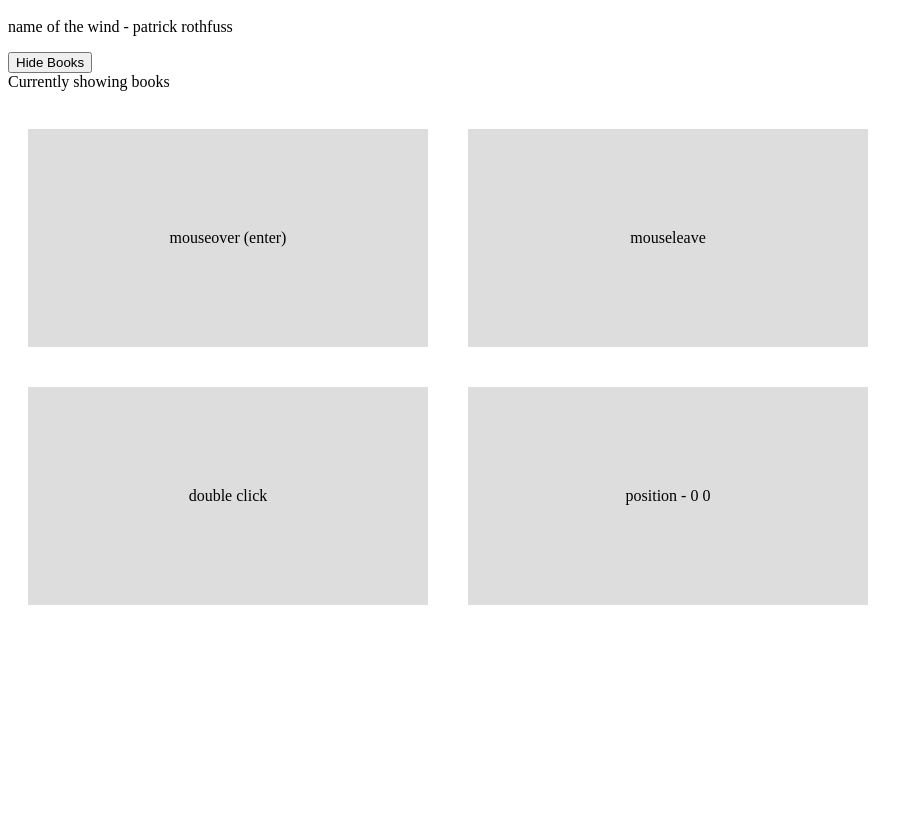
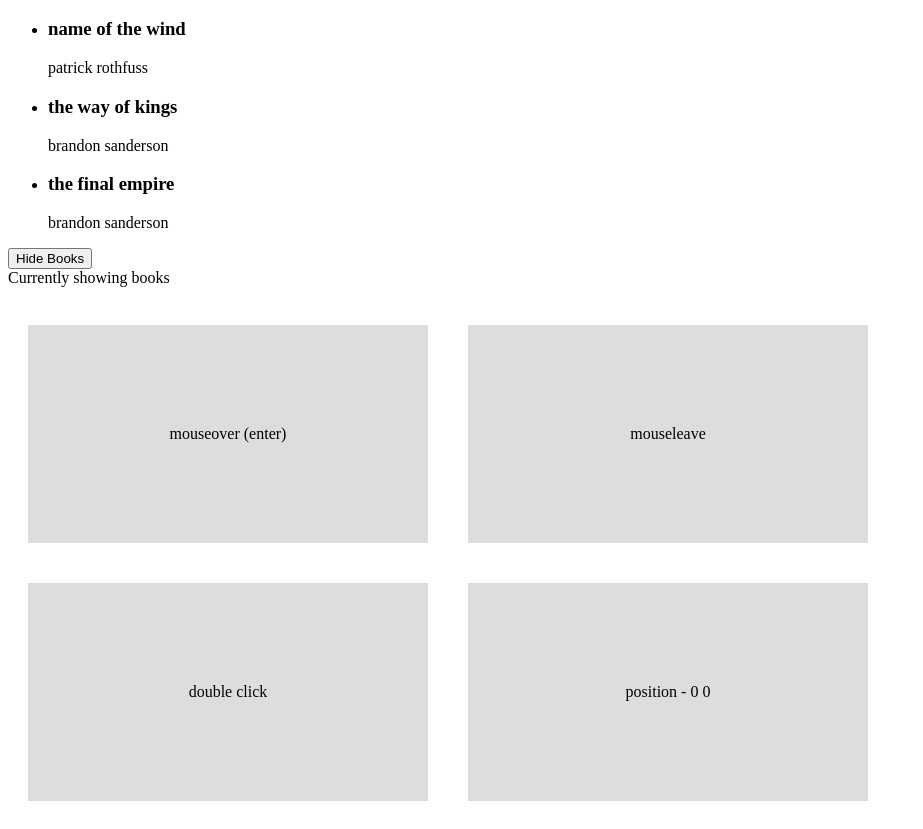
Before and after one commit to ATedeschi247/Vue-Tutorials, a plain HTML site: page index.html in a window 1280 px wide. Shown: the part 48-877 px from the top of the page, without its empty margins (0-923 px from the left). Before the commit the page ends 800 px from the top, so only its background shows below. Drawn offline with nearby package versions, Linux system fonts and the light colour scheme.

Commit message:
Add files via upload
Did some more work on mouse events and started work on v-for loops.

```diff
--- a/index.html
+++ b/index.html
@@ -19,9 +19,18 @@
 <body>
     <h1>Hello Vue</h1>
     <div id="app">
-        <!-- v-if directive shows/hides content in question based on a condition given in the quotes -->
+        <!-- v-if dirctive shows/hides content in question based on a condition given in the quotes -->
+
+        <!-- attribute binding (binding dynamic values to html ATTRIBUTES)-->
+
+
         <div v-if="showBooks">
-            <p>{{ books[0].title }} - {{ books[0].author }}</p>
+            <ul>
+                <li v-for="book in books"> <!-- cycles through an entire array in the html via vue-->
+                    <h3>{{ book.title }}</h3>
+                    <p>{{ book.author }}</p>
+                </li>
+            </ul>
         </div>
         <!-- Tells the dom to look for a Vue variable for its html content (only works in the scope of Vue app)-->
 
```
Also changed, not shown: script.js (line endings or trailing spaces).
